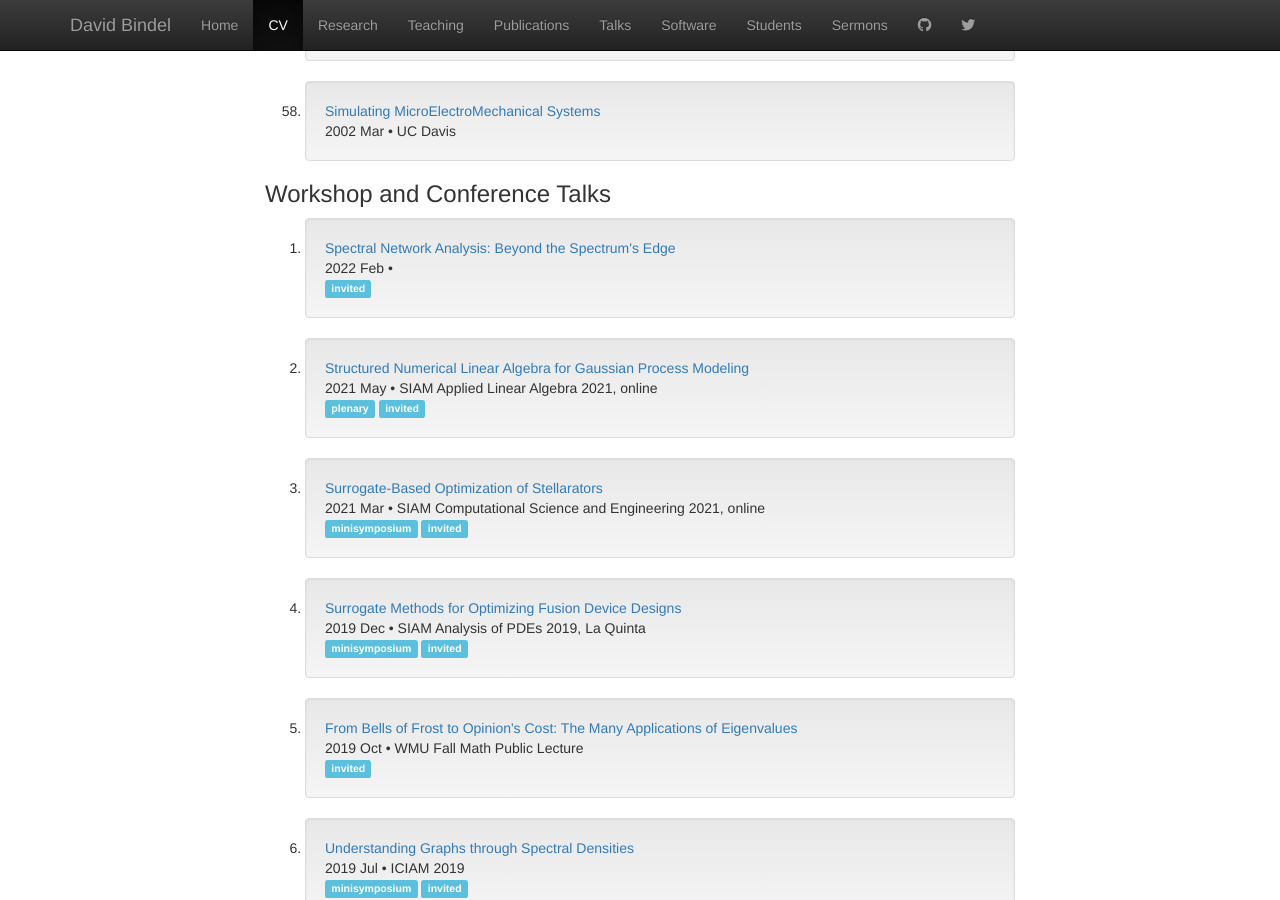
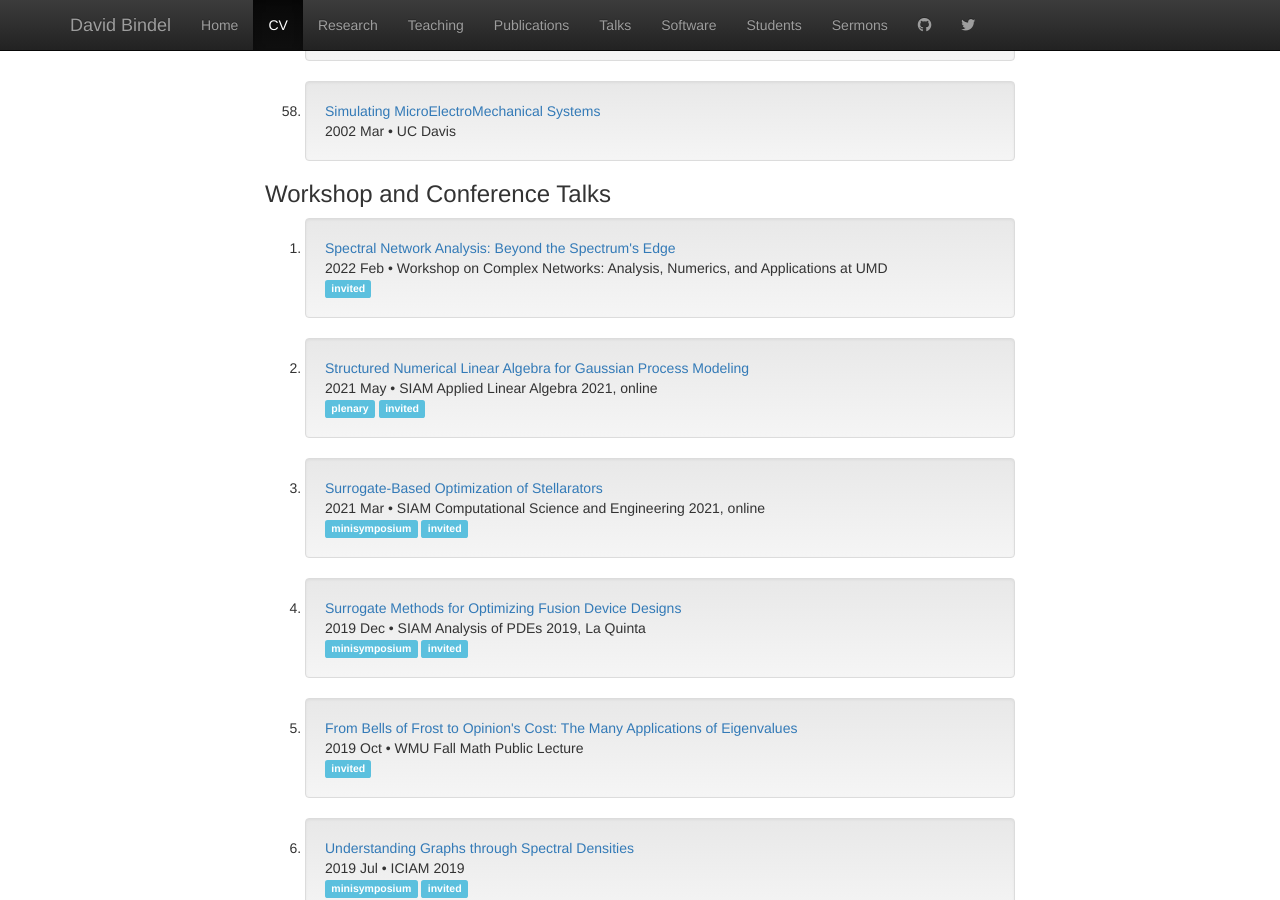
Before and after one commit to dbindel/cornell_web, a Jekyll site: the page built from vita.html, in a window 1280 px wide and 900 px high, scrolled down 8063 px. Built offline with Jekyll 4.4.1, drawn with Linux system fonts in a browser that asks for light colours; nearby versions of some CDN libraries.

Commit message:
Fix the "where" for MD talk.

```diff
--- a/_data/present.yml
+++ b/_data/present.yml
@@ -1307,3 +1307,4 @@
   title: "Spectral Network Analysis: Beyond the Spectrum's Edge"
   tags: [network]
   type: [meeting, external, invited]
+  where: "Workshop on Complex Networks: Analysis, Numerics, and Applications at UMD"
```
